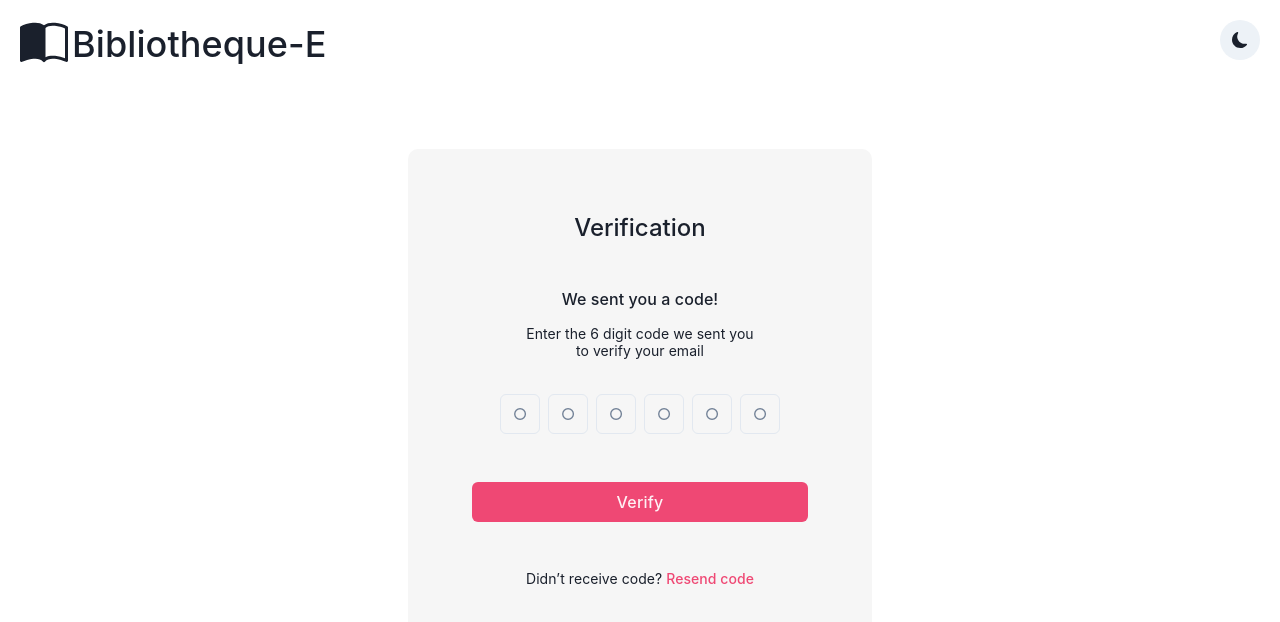
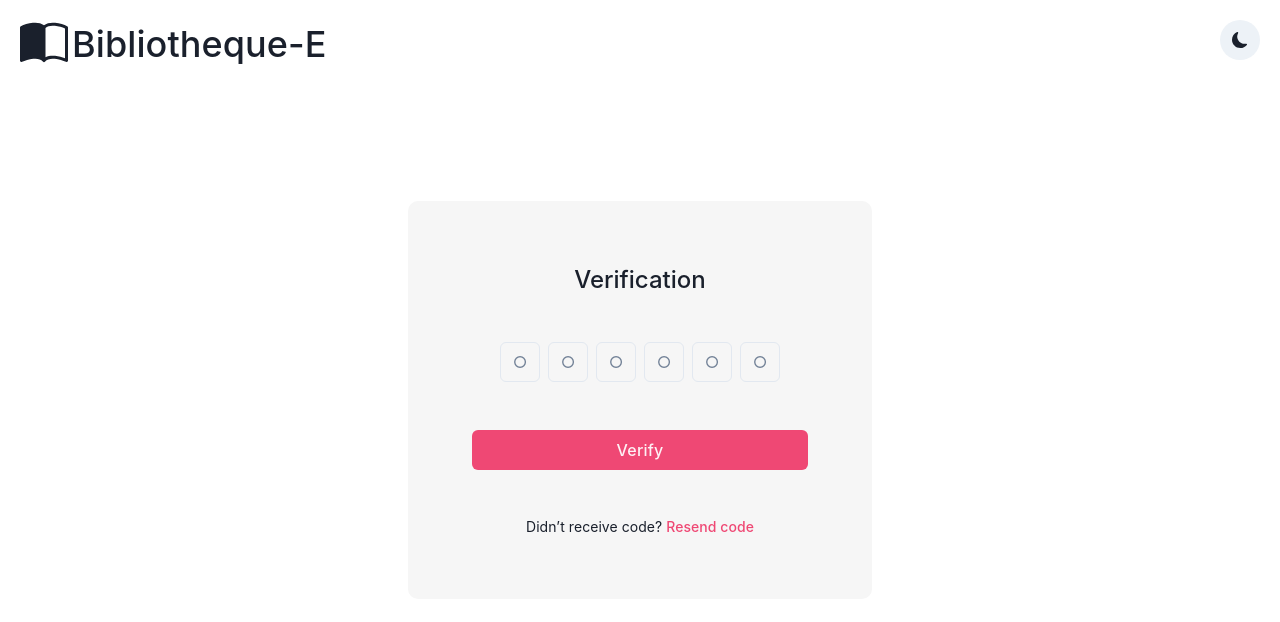
Before and after one commit to JosephAyo/bibliotheque-e-frontend, a Next.js app: page /verification in a window 1280 px wide. Shown: the top 622 px of the page. Built offline with nearby package versions, Linux system fonts and the light colour scheme.

Commit message:
💄 feat: use formik for verification form

```diff
--- a/src/pages/verification.jsx
+++ b/src/pages/verification.jsx
@@ -1,13 +1,34 @@
-import { Box, HStack, PinInput, PinInputField, Text, VStack } from '@chakra-ui/react';
+import { Box, Text, VStack } from '@chakra-ui/react';
 import { AuthPageLayout } from 'components/Layouts';
 import { AuthFormActionButton } from 'components/Buttons';
 import { useRouter } from 'next/router';
+import { Formik } from 'formik';
+import * as yup from 'yup';
+import { get, isEmpty } from 'lodash';
+import { OtpInputField } from 'components/Inputs';
 
 const Verification = () => {
   const router = useRouter();
 
+  const validationSchema = yup.object().shape({
+    code: yup.string().length(6).required()
+  });
+
   return (
     <AuthPageLayout>
+      <Formik
+        validationSchema={validationSchema}
+        initialValues={{
+          first_name: '',
+          last_name: '',
+          email: '',
+          password: ''
+        }}
+        validateOnChange={false}
+        onSubmit={() => {
+          router.push('/library/books');
+        }}>
+        {({ values, errors, handleSubmit, setFieldValue }) => (
           <VStack
             rounded="10px"
             padding="64px"
@@ -15,27 +36,13 @@ const Verification = () => {
             spacing="48px"
             layerStyle="auth_form_container">
             <Text textStyle="headline-5-medium">Verification</Text>
-        <VStack spacing="35px">
-          <VStack spacing="16px">
-            <Text textStyle="body-medium">We sent you a code!</Text>
-            <Text textStyle="caption" textAlign="center">
-              Enter the 6 digit code we sent you <br /> to verify your email
-            </Text>
-          </VStack>
-          <HStack>
-            <PinInput otp>
-              <PinInputField />
-              <PinInputField />
-              <PinInputField />
-              <PinInputField />
-              <PinInputField />
-              <PinInputField />
-            </PinInput>
-          </HStack>
-        </VStack>
-        <AuthFormActionButton onClick={() => router.push('/library/books')}>
-          Verify
-        </AuthFormActionButton>
+            <OtpInputField
+              value={get(values, 'code')}
+              hasError={get(errors, 'code')}
+              errorText={get(errors, 'code')}
+              onChange={(value) => setFieldValue('code', value, !isEmpty(errors))}
+            />
+            <AuthFormActionButton onClick={handleSubmit}>Verify</AuthFormActionButton>
             <Text textStyle="caption">
               Didn&rsquo;t receive code?&nbsp;
               <Box as="button" textStyle="caption-medium" color="primary.default">
@@ -43,6 +50,8 @@ const Verification = () => {
               </Box>
             </Text>
           </VStack>
+        )}
+      </Formik>
     </AuthPageLayout>
   );
 };
```
Lines whose indentation alone changed are shown as unchanged.
